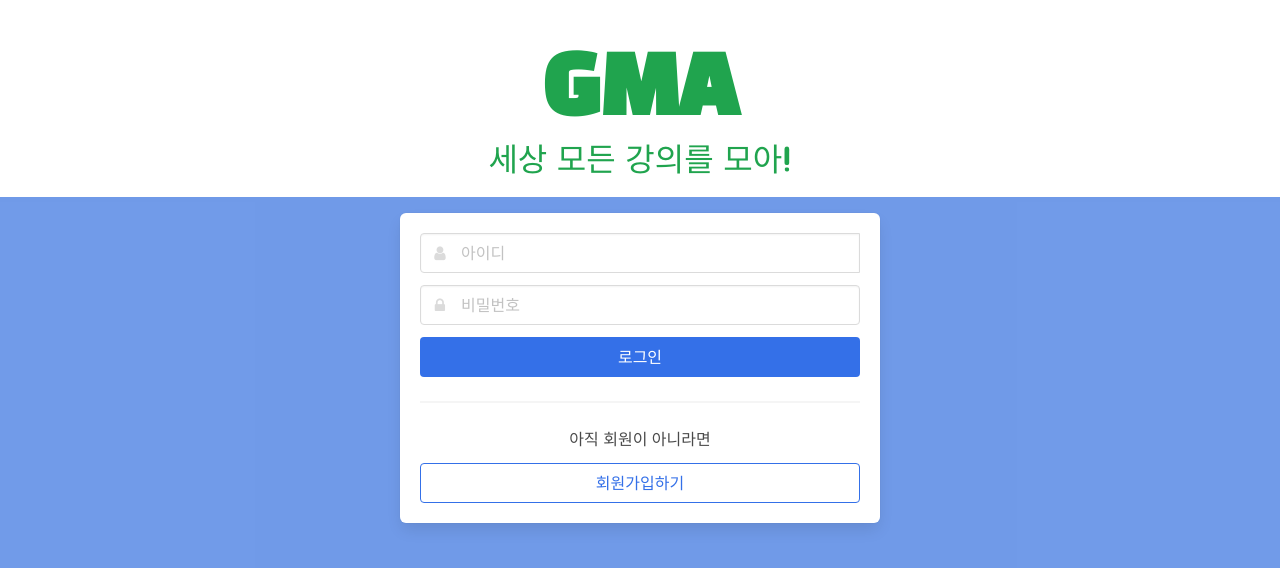
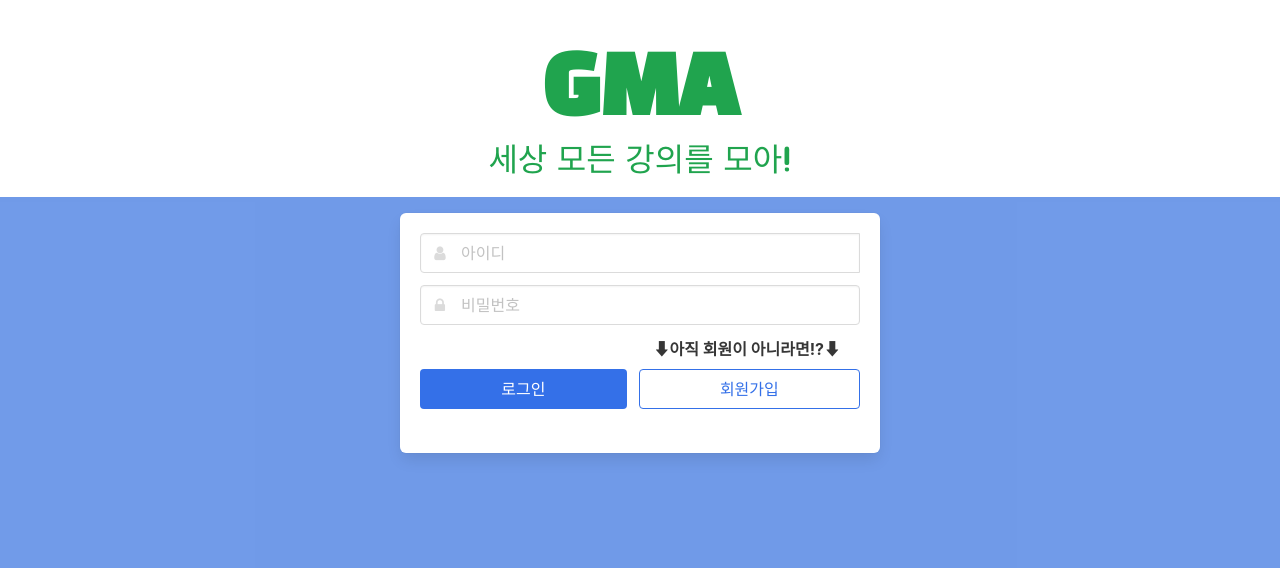
Before and after one commit to guluming/gma, a Flask app: page /login in a window 1280 px wide. Shown: the part 53-621 px from the top of the page. Run offline with Flask 2, Linux system fonts and the light colour scheme; some libraries are stand-ins or nearby versions.

Commit message:
수정 - login화면
변경사항 : 로그인&회원가입 버튼 위치 수정 및 라벨 추가

```diff
--- a/templates/login.html
+++ b/templates/login.html
@@ -34,11 +34,6 @@
         <script src="{{ url_for('static', filename='myjs.js') }}"></script>
 
         <style>
-            {#body {#}
-            {#    background-color: RGBA(232, 52, 78, 0.2);#}
-            {#    min-height: 100vh;#}
-            {#}#}
-
             .title {
                 font-weight: 800;
                 font-size: 5rem;
@@ -260,20 +255,17 @@
                                 </div>
                             </div>
                             <div id="div-sign-in-or-up" class="has-text-centered">
+                                <label class="label" align="right" style="padding-right: 20px">⬇아직 회원이 아니라면!?⬇</label>
                                 <nav class="level is-mobile">
                                     <button class="level-item button is-sparta" onclick="sign_in()">
                                         로그인
                                     </button>
-
+                                        <button class="level-item button is-sparta is-outlined" onclick="toggle_sign_up()">
+                                        회원가입
+                                    </button>
                                 </nav>
-                                <hr>
-                                <h4 class="mb-3">아직 회원이 아니라면</h4>
                                 <nav class="level is-mobile">
 
-                                    <button class="level-item button is-sparta is-outlined"
-                                            onclick="toggle_sign_up()">
-                                        회원가입하기
-                                    </button>
                                 </nav>
                             </div>
                             <div id="sign-up-box" class="is-hidden">
```
